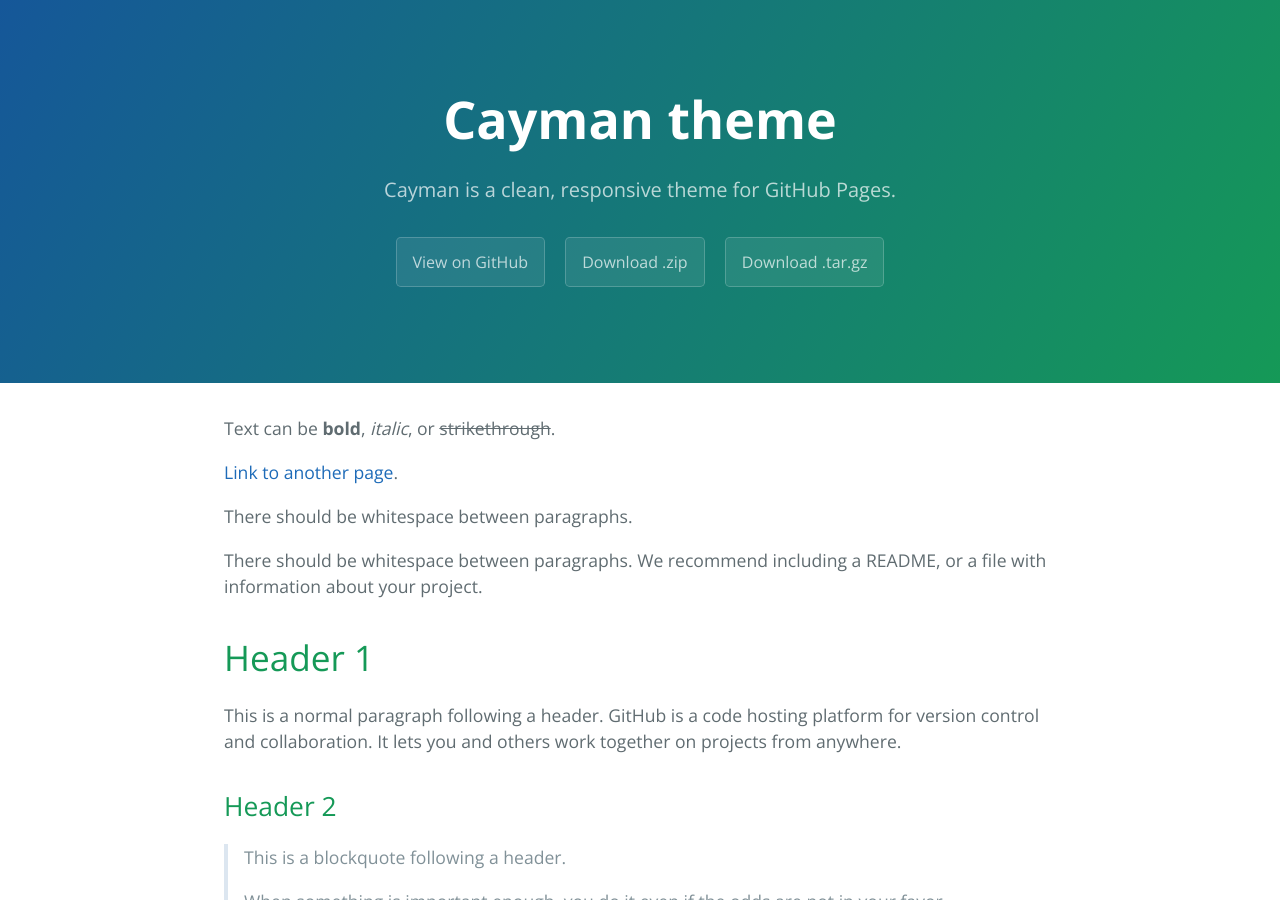
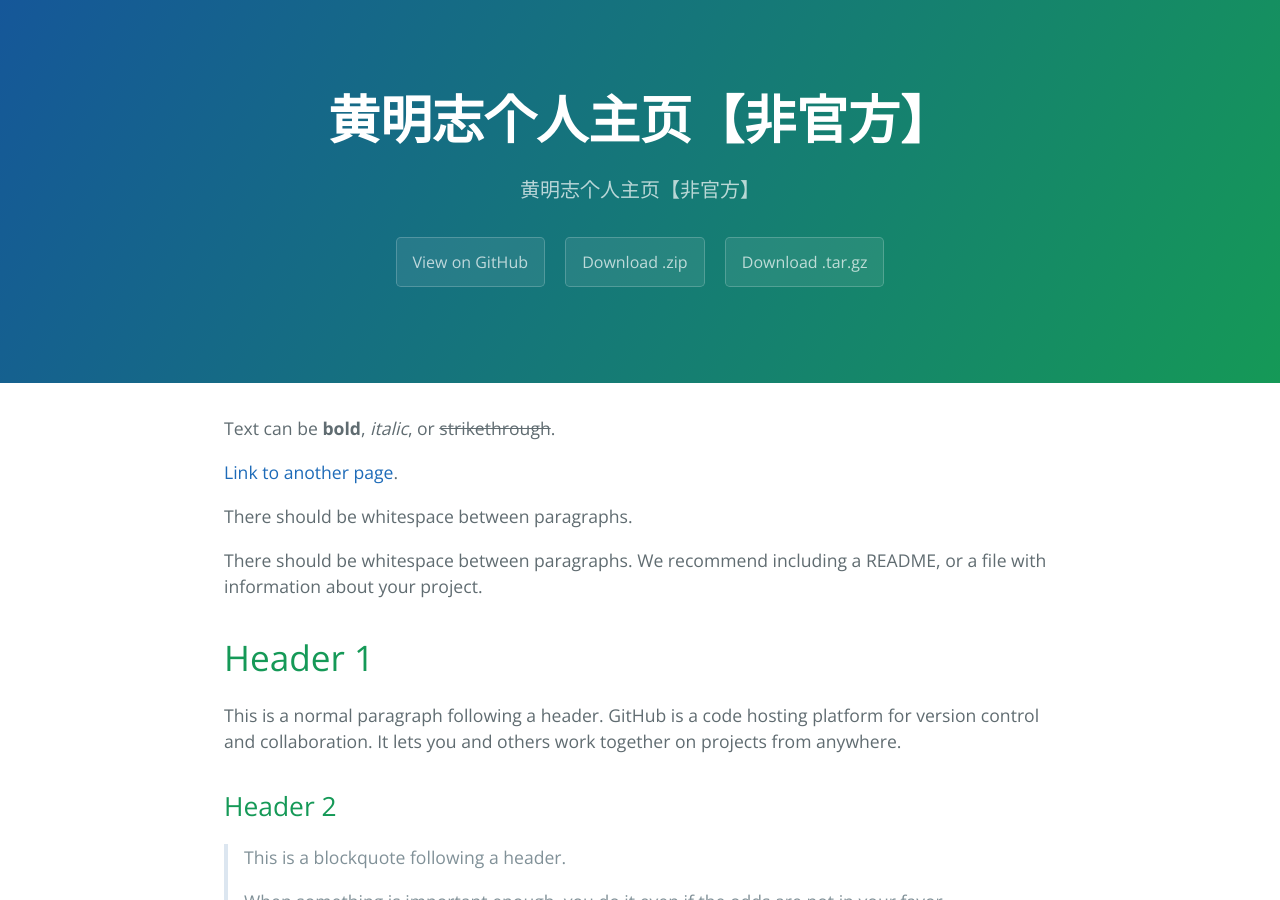
Before and after one commit to a354123417/huangmingzhi, a Jekyll site: the page built from index.md, in a window 1280 px wide and 900 px high. Built offline with Jekyll 4.4.1, drawn with Linux system fonts in a browser that asks for light colours.

Commit message:
Update _config.yml

```diff
--- a/_config.yml
+++ b/_config.yml
@@ -1,5 +1,5 @@
-title: Cayman theme
-description: Cayman is a clean, responsive theme for GitHub Pages.
+title: 黄明志个人主页【非官方】
+description: 黄明志个人主页【非官方】
 show_downloads: true
 google_analytics:
 theme: jekyll-theme-cayman
```
